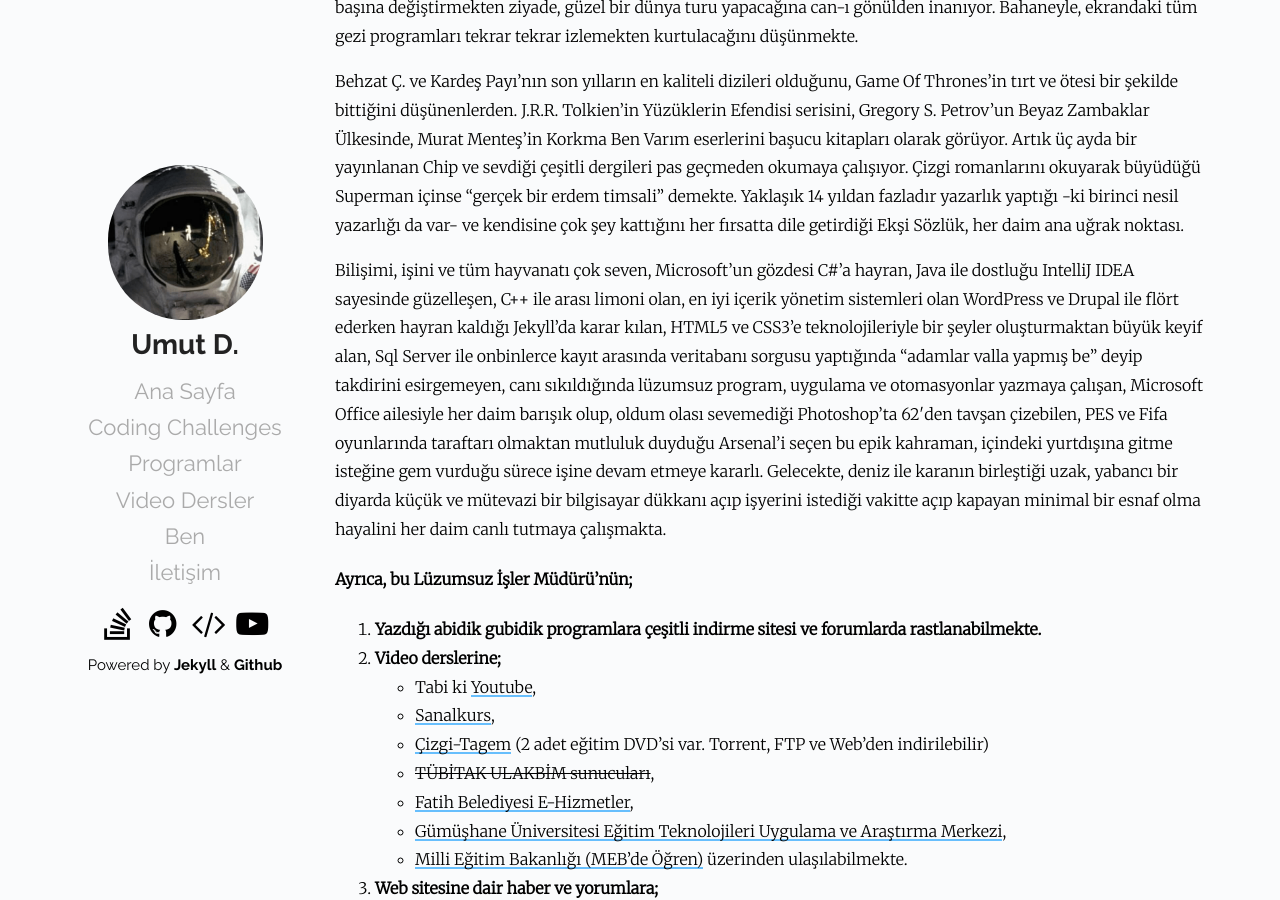
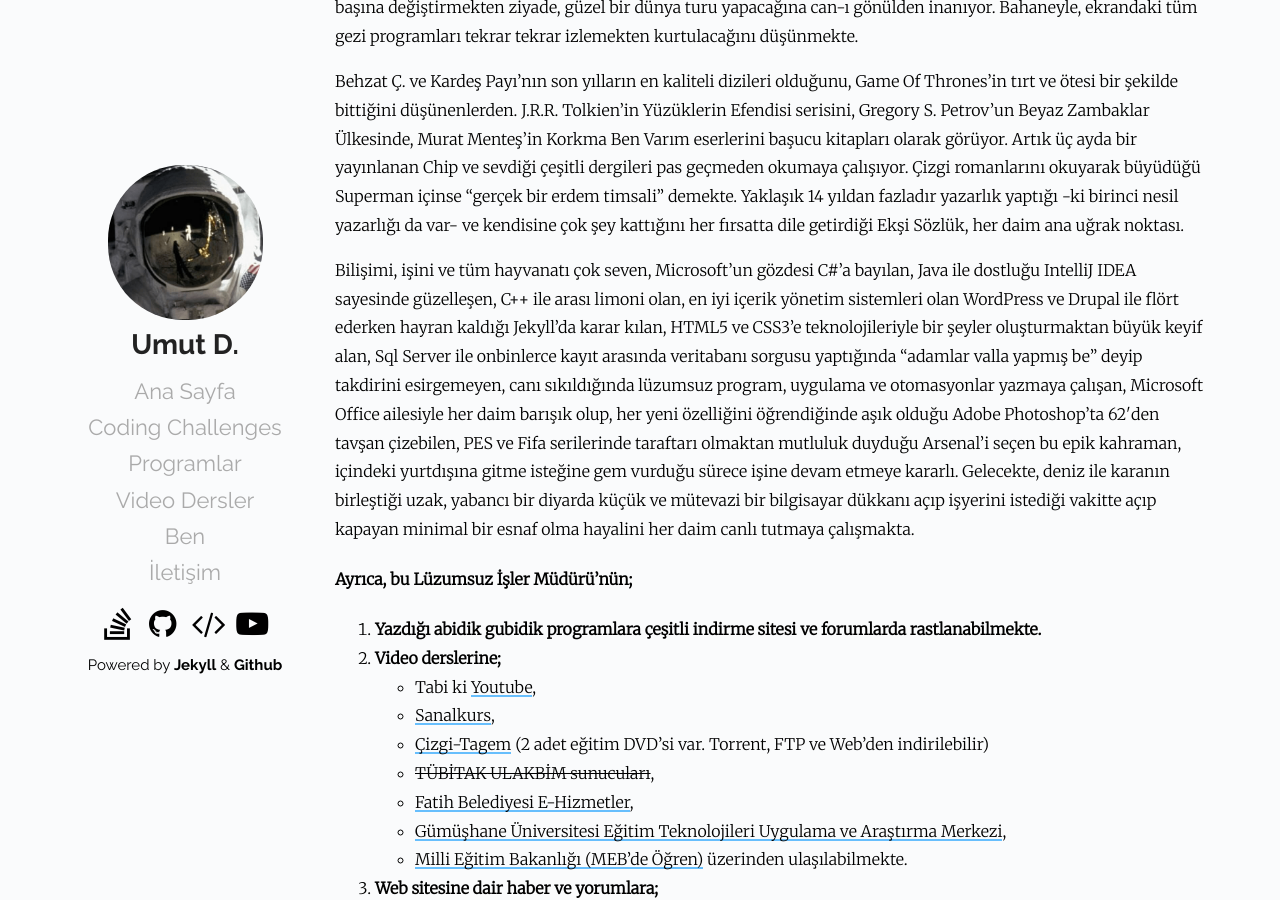
Before and after one commit to Umut-D/umutd.com, a Jekyll site: the page built from pages/ben.md, in a window 1280 px wide and 900 px high, scrolled down 759 px. Built offline with Jekyll 4.4.1, drawn with Linux system fonts in a browser that asks for light colours.

Commit message:
Ben sayfasi guncellendi

```diff
--- a/pages/ben.md
+++ b/pages/ben.md
@@ -10,7 +10,7 @@
 
 Behzat Ç. ve Kardeş Payı'nın son yılların en kaliteli dizileri olduğunu, Game Of Thrones'in tırt ve ötesi bir şekilde bittiğini düşünenlerden. J.R.R. Tolkien'in Yüzüklerin Efendisi serisini, Gregory S. Petrov'un Beyaz Zambaklar Ülkesinde, Murat Menteş'in Korkma Ben Varım eserlerini başucu kitapları olarak görüyor. Artık üç ayda bir yayınlanan Chip ve sevdiği çeşitli dergileri pas geçmeden okumaya çalışıyor. Çizgi romanlarını okuyarak büyüdüğü Superman içinse "gerçek bir erdem timsali" demekte. Yaklaşık 14 yıldan fazladır yazarlık yaptığı -ki birinci nesil yazarlığı da var- ve kendisine çok şey kattığını her fırsatta dile getirdiği Ekşi Sözlük, her daim ana uğrak noktası.
 
-Bilişimi, işini ve tüm hayvanatı çok seven, Microsoft'un gözdesi C#'a hayran, Java ile dostluğu IntelliJ IDEA sayesinde güzelleşen, C++ ile arası limoni olan, en iyi içerik yönetim sistemleri olan WordPress ve Drupal ile flört ederken hayran kaldığı Jekyll'da karar kılan, HTML5 ve CSS3'e teknolojileriyle bir şeyler oluşturmaktan büyük keyif alan, Sql Server ile onbinlerce kayıt arasında veritabanı sorgusu yaptığında "adamlar valla yapmış be" deyip takdirini esirgemeyen, canı sıkıldığında lüzumsuz program, uygulama ve otomasyonlar yazmaya çalışan, Microsoft Office ailesiyle her daim barışık olup, oldum olası sevemediği Photoshop'ta 62′den tavşan çizebilen, PES ve Fifa oyunlarında taraftarı olmaktan mutluluk duyduğu Arsenal'i seçen bu epik kahraman, içindeki yurtdışına gitme isteğine gem vurduğu sürece işine devam etmeye kararlı. Gelecekte, deniz ile karanın birleştiği uzak, yabancı bir diyarda küçük ve mütevazi bir bilgisayar dükkanı açıp işyerini istediği vakitte açıp kapayan minimal bir esnaf olma hayalini her daim canlı tutmaya çalışmakta.
+Bilişimi, işini ve tüm hayvanatı çok seven, Microsoft'un gözdesi C#'a bayılan, Java ile dostluğu IntelliJ IDEA sayesinde güzelleşen, C++ ile arası limoni olan, en iyi içerik yönetim sistemleri olan WordPress ve Drupal ile flört ederken hayran kaldığı Jekyll'da karar kılan, HTML5 ve CSS3'e teknolojileriyle bir şeyler oluşturmaktan büyük keyif alan, Sql Server ile onbinlerce kayıt arasında veritabanı sorgusu yaptığında "adamlar valla yapmış be" deyip takdirini esirgemeyen, canı sıkıldığında lüzumsuz program, uygulama ve otomasyonlar yazmaya çalışan, Microsoft Office ailesiyle her daim barışık olup, her yeni özelliğini öğrendiğinde aşık olduğu Adobe Photoshop'ta 62′den tavşan çizebilen, PES ve Fifa serilerinde taraftarı olmaktan mutluluk duyduğu Arsenal'i seçen bu epik kahraman, içindeki yurtdışına gitme isteğine gem vurduğu sürece işine devam etmeye kararlı. Gelecekte, deniz ile karanın birleştiği uzak, yabancı bir diyarda küçük ve mütevazi bir bilgisayar dükkanı açıp işyerini istediği vakitte açıp kapayan minimal bir esnaf olma hayalini her daim canlı tutmaya çalışmakta.
 
 #### Ayrıca, bu Lüzumsuz İşler Müdürü'nün;
 1. **Yazdığı abidik gubidik programlara çeşitli indirme sitesi ve forumlarda rastlanabilmekte.**
```
